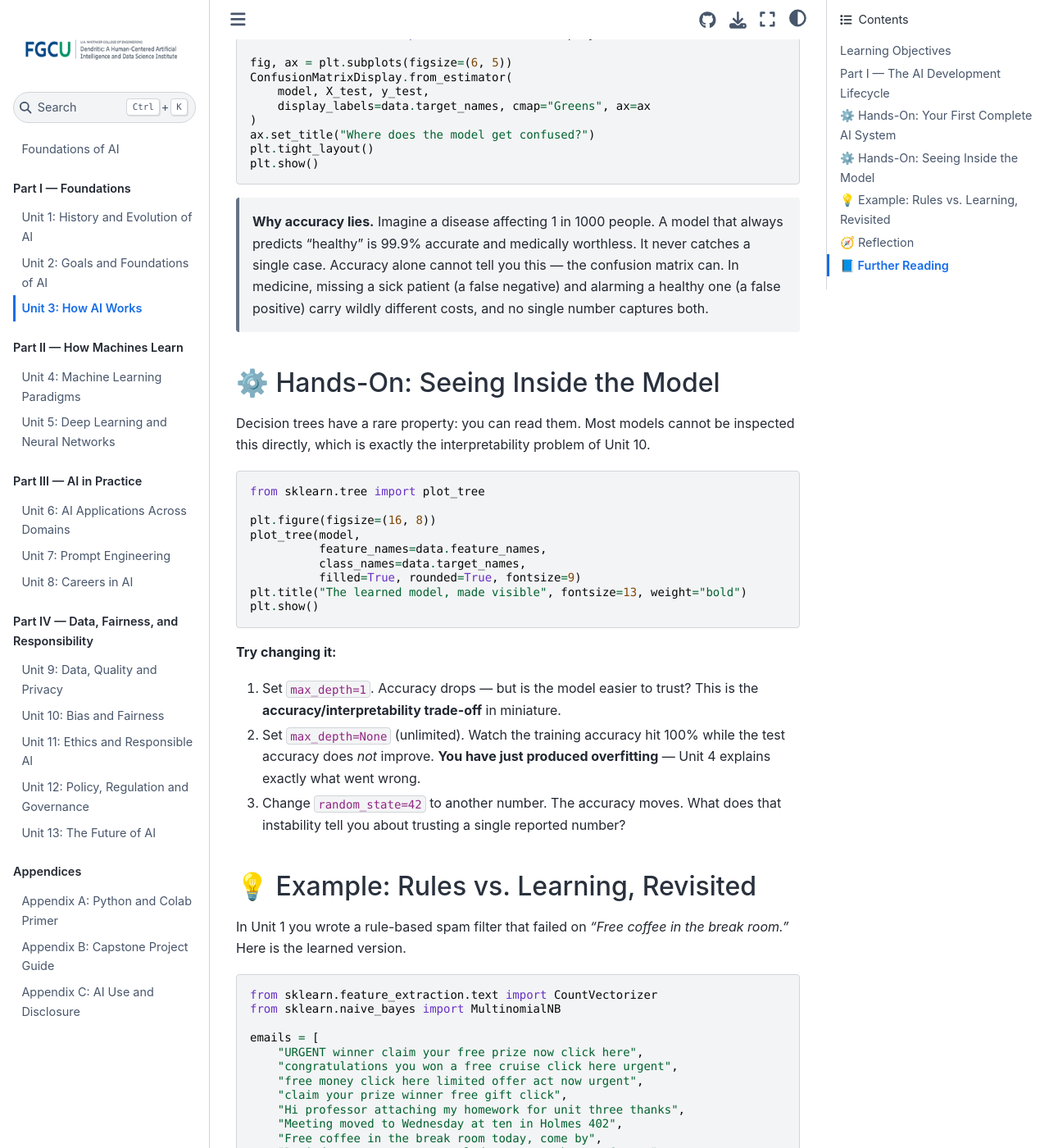
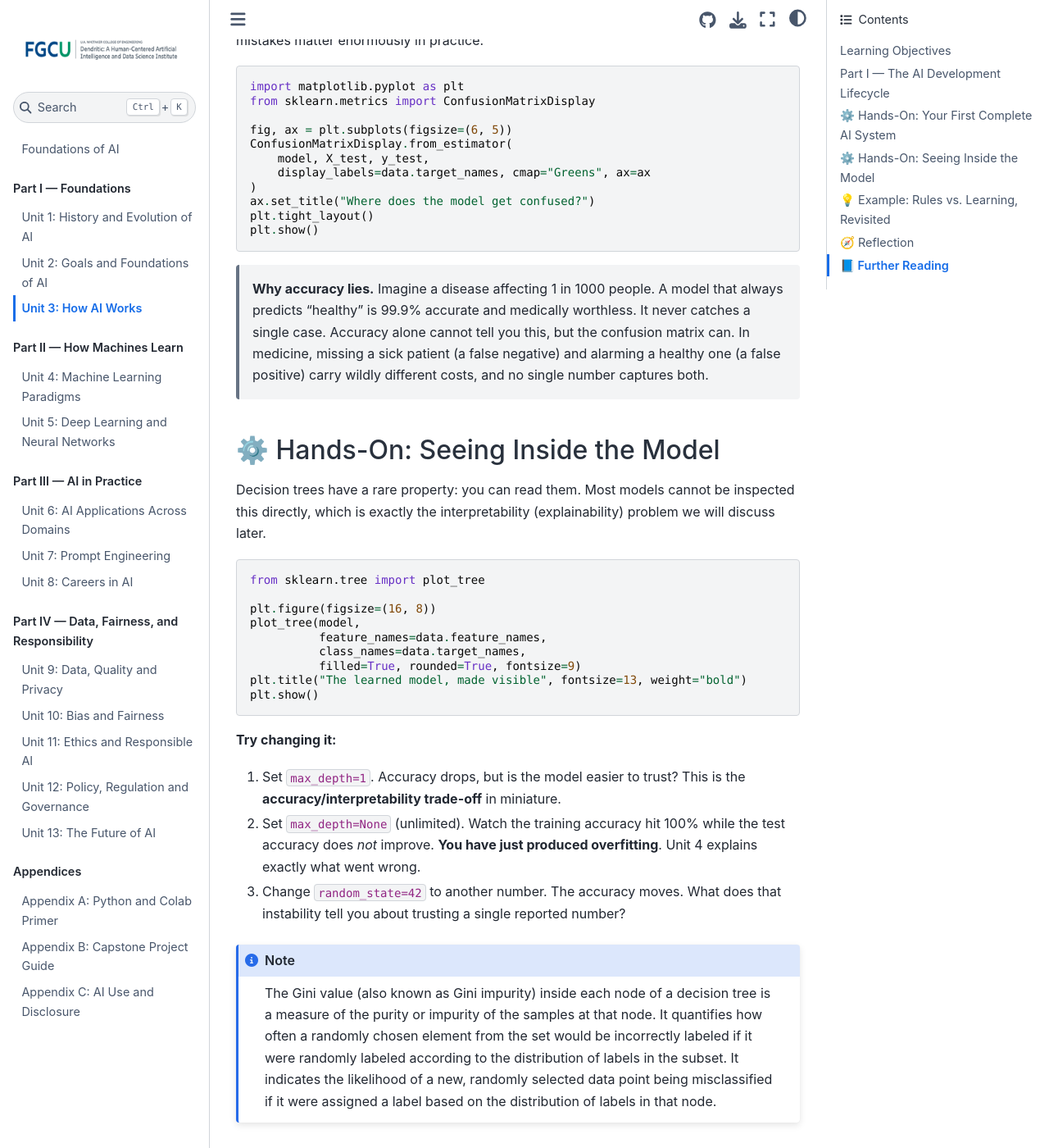
Before and after one commit to lndecastro/Foundations_of_AI, a Jupyter Book: the page built from book/Unit_03_How_AI_Works.md, in a window 1280 px wide and 1400 px high, scrolled down 3303 px. Shown: the whole window at 82% size. Built offline with Jupyter Book 1.0.4 settings and Sphinx 7.4.7 and the Sphinx Book theme 1.1.4, drawn with Linux system fonts in a browser that asks for light colours; some of the changed text lies outside the part shown.

Commit message:
Revise Unit 3 content for clarity and accuracy
Updated session details, improved clarity in explanations, and made minor grammatical corrections throughout the document.

````diff
--- a/book/Unit_03_How_AI_Works.md
+++ b/book/Unit_03_How_AI_Works.md
@@ -52,6 +52,8 @@ The goal is never to fit the data you have. It is to perform well on data you ha
 
 ## ⚙️ Hands-On: Your First Complete AI System
 
+In this example we are going to build a Machine Learning Classifier for a dataset about wine quality. This dataset is available at the University of Irvine ML Repository: https://archive.ics.uci.edu/dataset/109/wine. Before running the code, visit the dataset webpage and analyze its main characteristics such that you understand the solution we are going to build.
+
 This is the whole pipeline with all six stages in one snippet. Copy it into Colab and run it.
 
 ```python
@@ -112,11 +112,11 @@ plt.tight_layout()
 plt.show()
 ```
 
-> **Why accuracy lies.** Imagine a disease affecting 1 in 1000 people. A model that always predicts "healthy" is 99.9% accurate and medically worthless. It never catches a single case. Accuracy alone cannot tell you this — the confusion matrix can. In medicine, missing a sick patient (a false negative) and alarming a healthy one (a false positive) carry wildly different costs, and no single number captures both.
+> **Why accuracy lies.** Imagine a disease affecting 1 in 1000 people. A model that always predicts "healthy" is 99.9% accurate and medically worthless. It never catches a single case. Accuracy alone cannot tell you this, but the confusion matrix can. In medicine, missing a sick patient (a false negative) and alarming a healthy one (a false positive) carry wildly different costs, and no single number captures both.
 
 ## ⚙️ Hands-On: Seeing Inside the Model
 
-Decision trees have a rare property: you can read them. Most models cannot be inspected this directly, which is exactly the interpretability problem of Unit 10.
+Decision trees have a rare property: you can read them. Most models cannot be inspected this directly, which is exactly the interpretability (explainability) problem we will discuss later.
 
 ```python
 from sklearn.tree import plot_tree
@@ -132,13 +132,17 @@ plt.show()
 
 **Try changing it:**
 
-1. Set `max_depth=1`. Accuracy drops — but is the model easier to trust? This is the **accuracy/interpretability trade-off** in miniature.
-2. Set `max_depth=None` (unlimited). Watch the training accuracy hit 100% while the test accuracy does *not* improve. **You have just produced overfitting** — Unit 4 explains exactly what went wrong.
+1. Set `max_depth=1`. Accuracy drops, but is the model easier to trust? This is the **accuracy/interpretability trade-off** in miniature.
+2. Set `max_depth=None` (unlimited). Watch the training accuracy hit 100% while the test accuracy does *not* improve. **You have just produced overfitting**. Unit 4 explains exactly what went wrong.
 3. Change `random_state=42` to another number. The accuracy moves. What does that instability tell you about trusting a single reported number?
+
+```{note}
+The Gini value (also known as Gini impurity) inside each node of a decision tree is a measure of the purity or impurity of the samples at that node. It quantifies how often a randomly chosen element from the set would be incorrectly labeled if it were randomly labeled according to the distribution of labels in the subset. It indicates the likelihood of a new, randomly selected data point being misclassified if it were assigned a label based on the distribution of labels in that node.
+```
 
 ## 💡 Example: Rules vs. Learning, Revisited
 
-In Unit 1 you wrote a rule-based spam filter that failed on *"Free coffee in the break room."* Here is the learned version.
+In Unit 1 you wrote a rule-based spam filter that failed on *"Free coffee in the break room."* Here is the learned version. This code snippet demonstrates a simple spam detection system. It first trains a Multinomial Naive Bayes classifier on a small set of predefined emails and their corresponding labels (spam or legitimate), converting the text into numerical features using CountVectorizer. Subsequently, it uses this trained model to predict whether a list of new_emails are spam or not, printing the classification for each.
 
 ```python
 from sklearn.feature_extraction.text import CountVectorizer
````
Also changed, not shown: other parts of book/Unit_03_How_AI_Works.md (+5 -7 lines).
